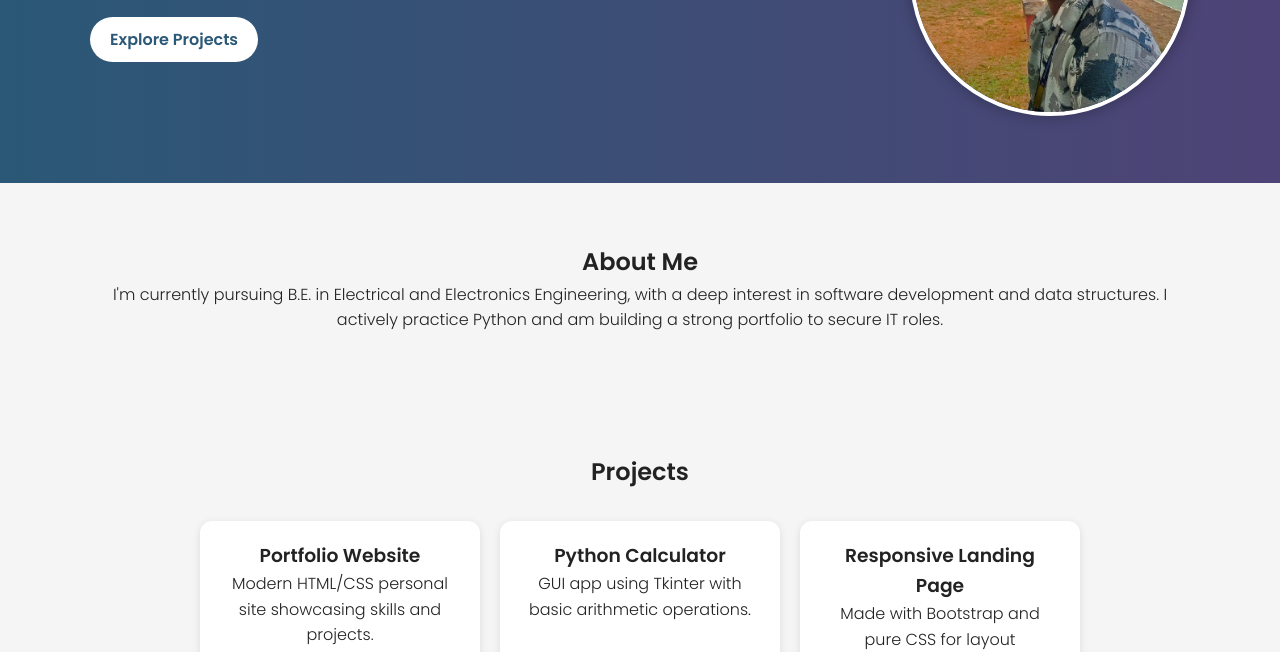
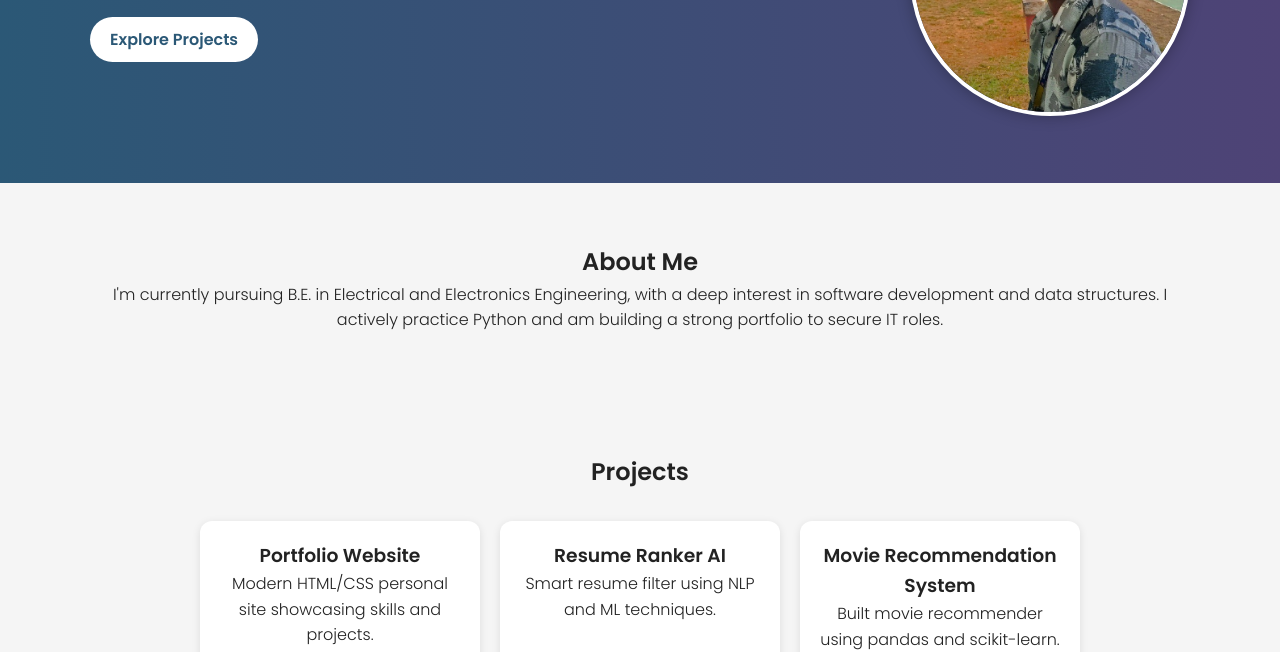
Before and after one commit to ajay2005-code/porfolio-html-css, a plain HTML site: page index.html in a window 1280 px wide. Shown: the part 309-961 px from the top of the page. Drawn offline with Linux system fonts and the light colour scheme.

Commit message:
Update index.html

```diff
--- a/index.html
+++ b/index.html
@@ -52,12 +52,12 @@
           <p>Modern HTML/CSS personal site showcasing skills and projects.</p>
         </div>
         <div class="project">
-          <h3>Python Calculator</h3>
-          <p>GUI app using Tkinter with basic arithmetic operations.</p>
+          <h3>Resume Ranker AI</h3>
+          <p>Smart resume filter using NLP and ML techniques.</p>
         </div>
         <div class="project">
-          <h3>Responsive Landing Page</h3>
-          <p>Made with Bootstrap and pure CSS for layout experiments.</p>
+          <h3>Movie Recommendation System</h3>
+          <p>Built movie recommender using pandas and scikit-learn.</p>
         </div>
       </div>
     </div>
```
